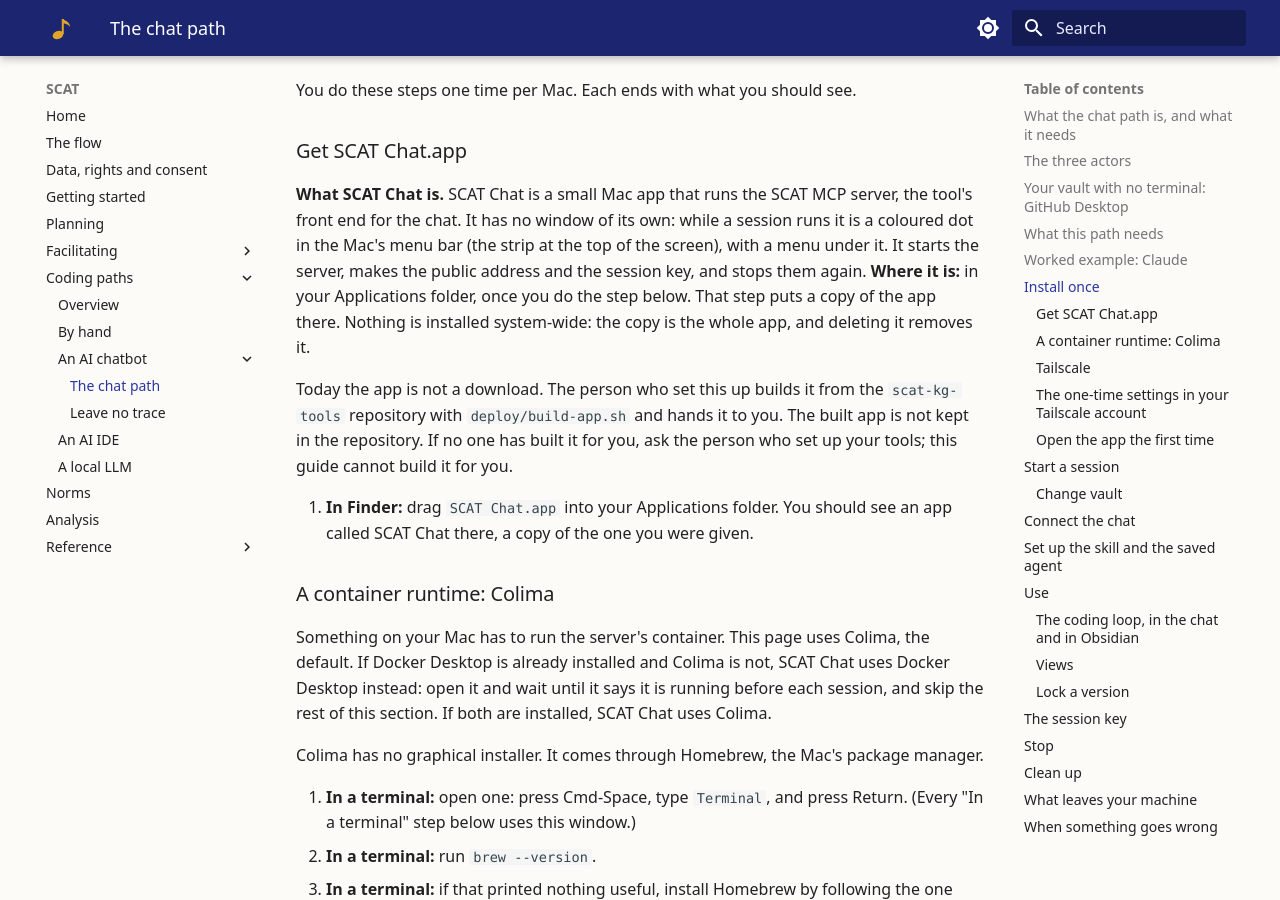
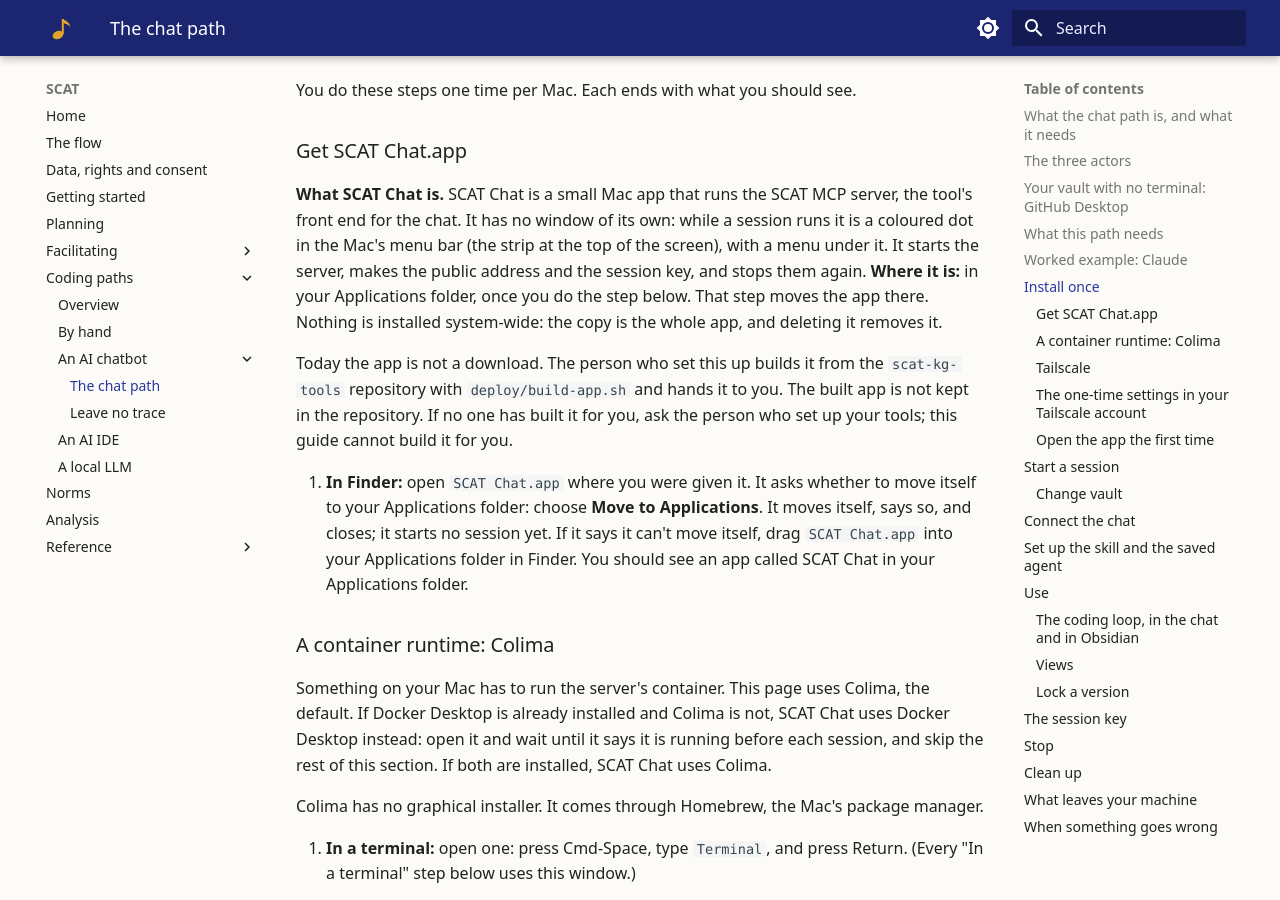
Before and after one commit to DynamicalSystemsGroup/scat-kg-tools, an MkDocs documentation site: the page built from docs/chat-path.md, in a window 1280 px wide and 900 px high, scrolled down 5126 px. Built offline with MkDocs 1.6.1 and Material for MkDocs 9.7.7, drawn with Linux system fonts in a browser that asks for light colours.

Commit message:
SCAT Chat offers to move itself to Applications on first start; Install once step 25 follows

```diff
--- a/docs/chat-path.md
+++ b/docs/chat-path.md
@@ -171,15 +171,16 @@ You do these steps one time per Mac. Each ends with what you should see.
 **What SCAT Chat is.** SCAT Chat is a small Mac app that runs the SCAT MCP server, the tool's front end for the chat.
 It has no window of its own: while a session runs it is a coloured dot in the Mac's menu bar (the strip at the top of
 the screen), with a menu under it. It starts the server, makes the public address and the session key, and stops them
-again. **Where it is:** in your Applications folder, once you do the step below. That step puts a copy of the app
-there. Nothing is installed system-wide: the copy is the whole app, and deleting it removes it.
+again. **Where it is:** in your Applications folder, once you do the step below. That step moves the app there. Nothing is installed system-wide: the copy is the whole app, and deleting it removes it.
 
 Today the app is not a download. The person who set this up builds it from the `scat-kg-tools` repository with
 `deploy/build-app.sh` and hands it to you. The built app is not kept in the repository. If no one has built it for you, ask the person who set up your tools;
 this guide cannot build it for you.
 
-25. **In Finder:** drag `SCAT Chat.app` into your Applications folder. You should see an app called SCAT Chat there,
-    a copy of the one you were given.
+25. **In Finder:** open `SCAT Chat.app` where you were given it. It asks whether to move itself to your Applications
+    folder: choose **Move to Applications**. It moves itself, says so, and closes; it starts no session yet. If it says
+    it can't move itself, drag `SCAT Chat.app` into your Applications folder in Finder. You should see an app called
+    SCAT Chat in your Applications folder.
 
 ### A container runtime: Colima
 
```
Also changed, not shown: 2 other files.
